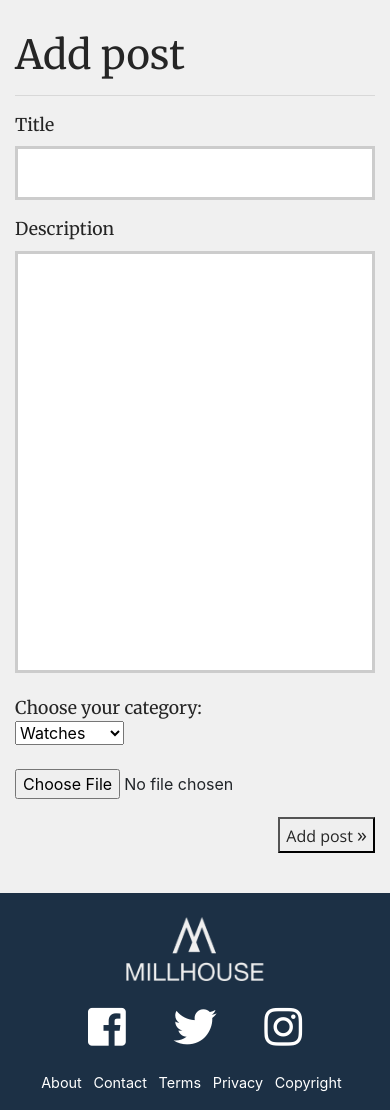
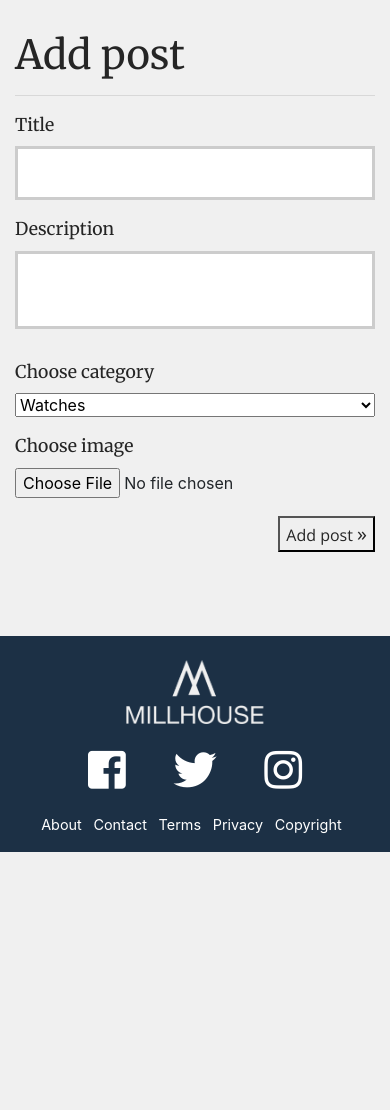
Before and after one commit to niklazhallberg/Millhouse-Project, a PHP site: page /views/add_post.php in a window 390 px wide. Shown: the part 129-1239 px from the top of the page. After the commit the page ends 981 px from the top, so only its background shows below. Run offline with PHP 8.4, Linux system fonts and the light colour scheme; the visitor is signed in with stand-in values (Sample User, id 1); some libraries are stand-ins or nearby versions.

Commit message:
fixes addpost editpost, starting with responsivity

```diff
--- a/css/style.css
+++ b/css/style.css
@@ -178,7 +178,6 @@ body {
 	border-radius: 10px;
 	padding: 2rem;
   	margin-top: 4rem;
-  	margin-bottom: 6rem;
 }
 
 
@@ -195,7 +194,7 @@ input {
 /* ----------------------------INDEX -----------------------------------------*/
 
 main {
-    max-width: 1500px;
+    /* max-width: 1500px; */
     background-color: #F0F0F0;
     margin: 0 auto;
     padding: 2em 0;
@@ -275,6 +274,12 @@ main {
 .with-heading {
 	margin-top: 4.8rem;
 }
+.comment-number {
+	font-size: 12px;
+}
+/* .comment-counter {
+	top:0;
+} */
 
 /* ---------------------------------------FOOTER--------------------------------*/
 
@@ -387,20 +392,34 @@ textarea:focus,
 .radio {
     margin-right: -2em;
 }
-.edit-post-form {
-	margin-bottom: 6em;
+.edit-post-form,
+.add-post,
+.register-box {
+	margin-bottom: 6rem;
 }
 /* .edit-post-section {
 	min-width: 100%;
 } */
 .edit-post-image img {
-	max-width: 30em;
+	max-width: 15rem;
 }
 .card-header {
 	position: relative !important;
 }
+/*
+.inline-label {
+	display: inline;
+} */
+.post-select {
+	display: flex;
+	flex-direction: column;
 
-.add-post-submit{
+}
+.label {
+	margin: 1rem 0 .5rem 0;
+}
+
+.button-container {
 	float: right;
 }
 /* ----------------------------SINGLE POST-----------------------------------------*/
@@ -450,6 +469,7 @@ i{
 		max-height: 4em;
 	}
 
+
 }
 
 
@@ -489,6 +509,9 @@ i{
 	.sidebar {
 		padding: 1rem;
 	}
+	.edit-post-image img {
+		max-width: 25rem;
+	}
 
 
 }
@@ -504,15 +527,18 @@ i{
 	.sidebar {
 		padding: 1.5rem;
 	}
+	.edit-post-image img {
+		max-width: 35rem;
+	}
 
 }
 @media screen and (min-width: 1200px) {
-	.card-columns {
+	/* .card-columns {
 		column-count: 3;
 	}
 	.all-count {
 		column-count: 4;
-	}
+	} */
 }
 
 
--- a/includes/add_form.php
+++ b/includes/add_form.php
@@ -1,28 +1,29 @@
 <form enctype="multipart/form-data" class="add-post" action="../includes/add_post_sql.php" method="POST">
-<p class="error-message">
-          <?php if (isset($_GET["error"])){
-            echo "* ". $_GET["error"];
-          } ?> </p>
-    <div class="add-title">
+<p class="error-message"> <?php if (isset($_GET["error"])){ echo "* ". $_GET["error"]; } ?> </p>
+
+
       <label for="title">Title</label>
-      <input type="text" name="title" required><br>
-    </div>
-    <div class="add-description">
+      <input type="text" name="title" required>
+
       <label for="description">Description</label>
-      <textarea id="summernote" name="description"></textarea><br>
-    </div>
-    <div>
-      <label for="category">Choose your category:</label>
+      <textarea id="summernote" name="description"></textarea>
+
+      <div class="post-select">
+      <label class="label" for="category">Choose category</label>
       <select name="category">
         <option value="1">Watches</option>
         <option value="2">Sunglasses</option>
         <option value="3">Furnishing</option>
       </select>
     </div>
-    <br>
+
+  <div class="post-select">
+     <label class="label" for="image">Choose image</label>
     <input type="file" name="image" id="image" accept="image/png, image/jpeg" required>
-    <div class="add-post-submit">
-    <button class="button-static"><span>Add post </span></button>
+</div>
+
+    <div class="button-container">
+      <button class="button-static"><span>Add post </span></button>
     </div>
 
 
--- a/includes/edit_post_sql.php
+++ b/includes/edit_post_sql.php
@@ -13,7 +13,7 @@ $post_id = $_SESSION["post_id"];
 
 if(empty($title) || empty($description))
 {
-  header('Location: ../views/edit_post.php?error= Fill in all fields, please!');
+  header('Location: ../views/edit_post.php?error= Fill in all fields, please!&post_id='. $post_id);
 }
 else
 {
--- a/includes/index_foreach_blog_posts.php
+++ b/includes/index_foreach_blog_posts.php
@@ -29,8 +29,12 @@ $post_id = $post["id"]; ?>
 				<small class="text-muted">
 				<?= "Posted: " . $post["post_date"] . "<br>"; ?>
 				</small>
+
 				<p class="card-text"><small class="text-muted">By <?= $post["created_by"]; ?></small></p>
-                <a href="../views/single_post.php?post_id=<?=$post["id"]?>#commentarea"><small class="text-muted"><i class="far fa-comment-alt d-inline"></i></small><p class="d-inline"> <?= $counter; ?></p></a>
+
+				<!-- <div class="comment-counter"> -->
+				<a href="../views/single_post.php?post_id=<?=$post["id"]?>#commentarea"><small class="text-muted"><i class="far fa-comment-alt d-inline"></i></small><p class="d-inline text-muted comment-number"> <?= $counter; ?></p></a>
+				<!-- </div> -->
 
 
                  </div>
```
Also changed, not shown: includes/edit_post_form.php (+13 -19 lines). Lines whose indentation alone changed are shown as unchanged.
